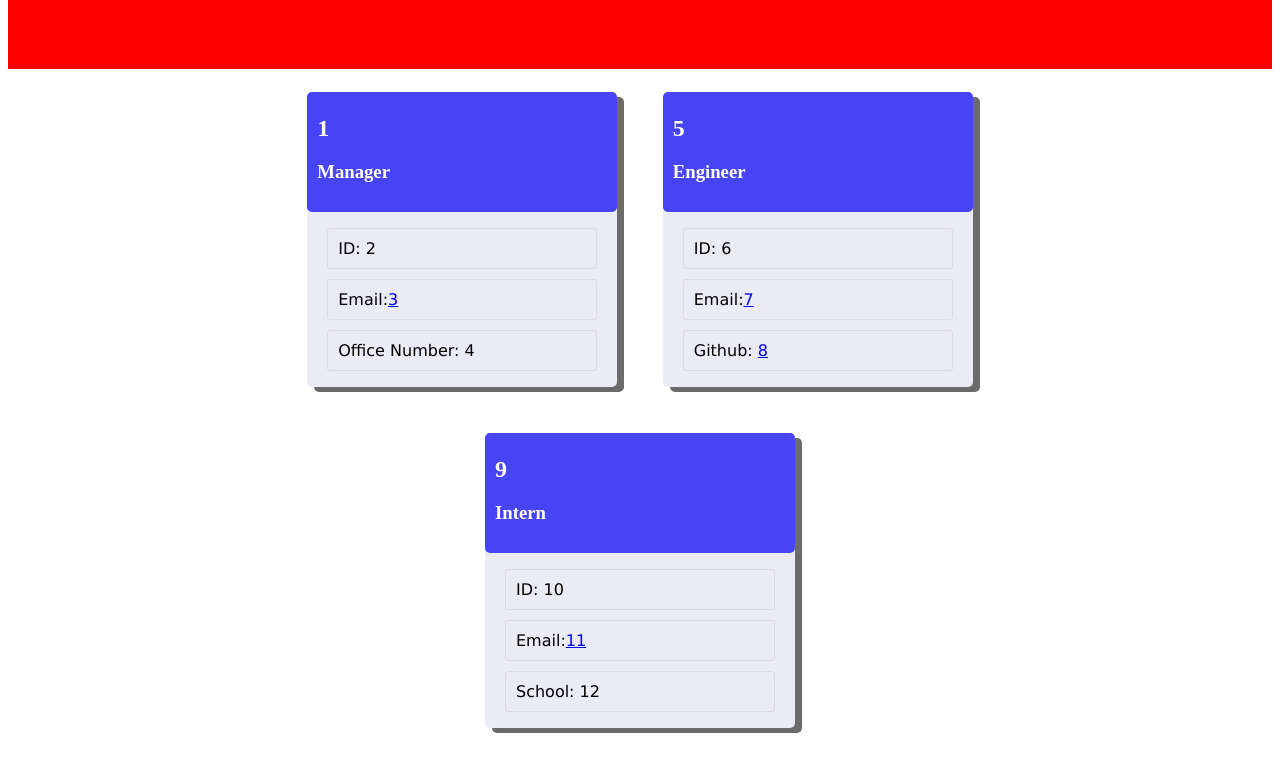
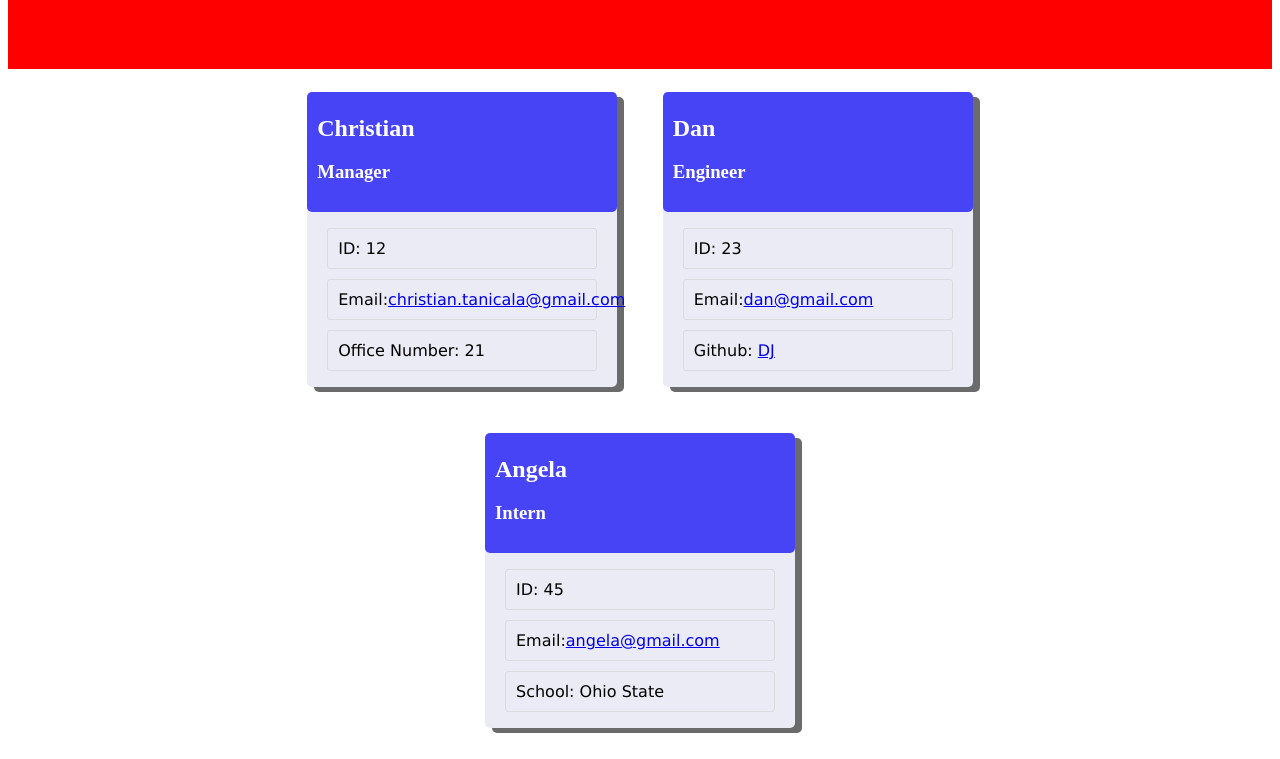
Before and after one commit to Chtanicala/Team-Profile-Generator, a website: page dist/index.html in a window 1280 px wide. Shown: the part 119-878 px from the top of the page. Drawn offline with Linux system fonts and the light colour scheme.

Commit message:
Uploaded Walkthrough Video

```diff
--- a/dist/index.html
+++ b/dist/index.html
@@ -18,42 +18,42 @@
 
             <div class = "card">
                 <div class = "cardHeaders">
-                    <h2 class = "name">1</h2>
+                    <h2 class = "name">Christian</h2>
                     <h3 class = "role">Manager</h3>
                 </div>
                 <div class = "content">
                     <ul>
-                        <li class = "id">ID: 2 </li>
-                        <li class = "email">Email:<a href="mailto:3">3</a></li>
-                        <li class = "managerOfficenumber">Office Number: 4 </li>
+                        <li class = "id">ID: 12 </li>
+                        <li class = "email">Email:<a href="mailto:christian.tanicala@gmail.com">christian.tanicala@gmail.com</a></li>
+                        <li class = "managerOfficenumber">Office Number: 21 </li>
                     </ul>
                 </div>
             </div>
 
             <div class = "card">
                 <div class = "cardHeaders">
-                    <h2 class = "name">5</h2>
+                    <h2 class = "name">Dan</h2>
                     <h3 class = "role">Engineer</h3>
                 </div>
                 <div class = "content">
                     <ul>
-                        <li class = "id">ID: 6 </li>
-                        <li class = "email">Email:<a href="mailto:7">7</a></li>
-                        <li class = "engineerGithub">Github: <a href="https://www.github.com/8" target="_blank">8</a></li>
+                        <li class = "id">ID: 23 </li>
+                        <li class = "email">Email:<a href="mailto:dan@gmail.com">dan@gmail.com</a></li>
+                        <li class = "engineerGithub">Github: <a href="https://www.github.com/DJ" target="_blank">DJ</a></li>
                     </ul>
                 </div>
             </div>
 
             <div class = "card">
                 <div class = "cardHeaders">
-                    <h2 class = "name">9</h2>
+                    <h2 class = "name">Angela</h2>
                     <h3 class = "role">Intern</h3>
                 </div>
                 <div class = "content">
                     <ul>
-                        <li class = "id">ID: 10 </li>
-                        <li class = "email">Email:<a href="mailto:11">11</a></li>
-                        <li class = "internSchool">School: 12 </li>
+                        <li class = "id">ID: 45 </li>
+                        <li class = "email">Email:<a href="mailto:angela@gmail.com">angela@gmail.com</a></li>
+                        <li class = "internSchool">School: Ohio State </li>
                     </ul>
                 </div>
             </div>
```
Also changed, not shown: README.md.
